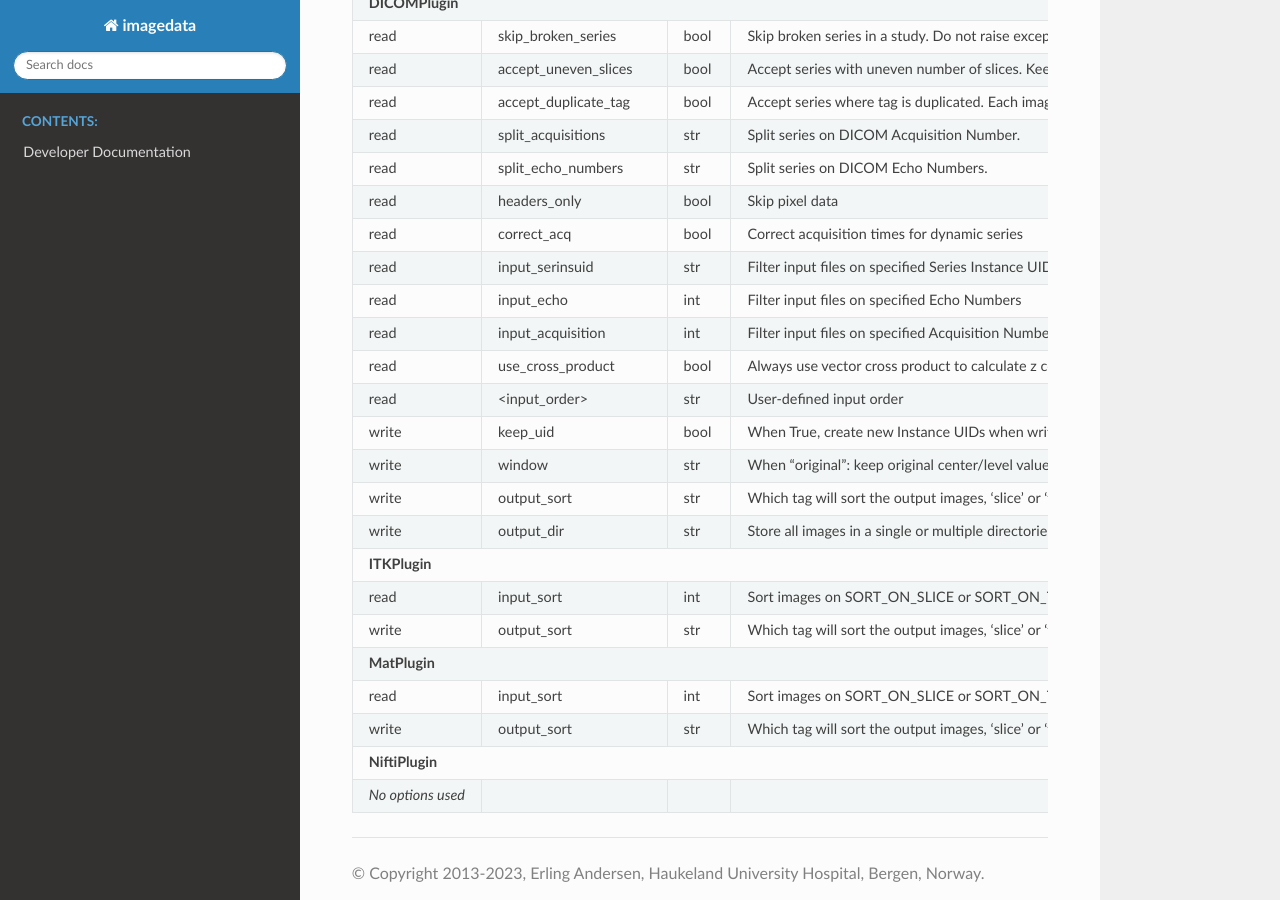
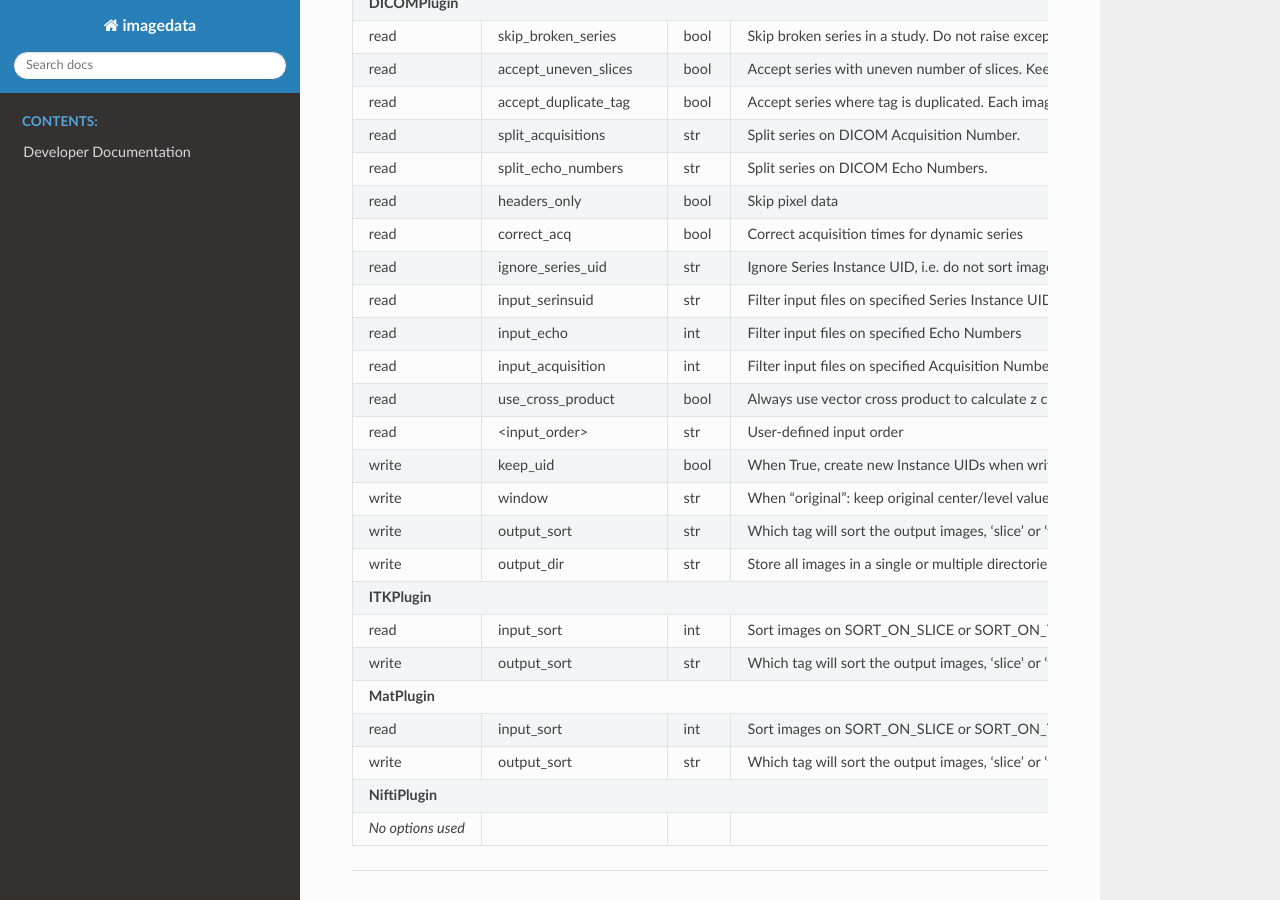
Before and after one commit to erling6232/imagedata, a Sphinx documentation site: the page built from docs/Options.rst, in a window 1280 px wide and 900 px high, scrolled down 564 px. Built offline with Sphinx 7.4.7 and the Read the Docs theme 3.1.0, drawn with Linux system fonts in a browser that asks for light colours; pages that are not in the unit, such as notebooks, are missing from menus.

Commit message:
Added documentation on `ignore_series_uid` option.

```diff
--- a/docs/Options.rst
+++ b/docs/Options.rst
@@ -60,6 +60,11 @@ The following plugin options are known at the time of writing:
 |read                     |correct_acq              |bool |Correct acquisition    |
 |                         |                         |     |times for dynamic      |
 |                         |                         |     |series                 |
++-------------------------+-------------------------+-----+-----------------------+
+|read                     |ignore_series_uid        |str  |Ignore Series Instance |
+|                         |                         |     |UID, i.e. do not sort  |
+|                         |                         |     |images into different  |
+|                         |                         |     |Series                 |
 +-------------------------+-------------------------+-----+-----------------------+
 |read                     |input_serinsuid          |str  |Filter input files on  |
 |                         |                         |     |specified              |
```
